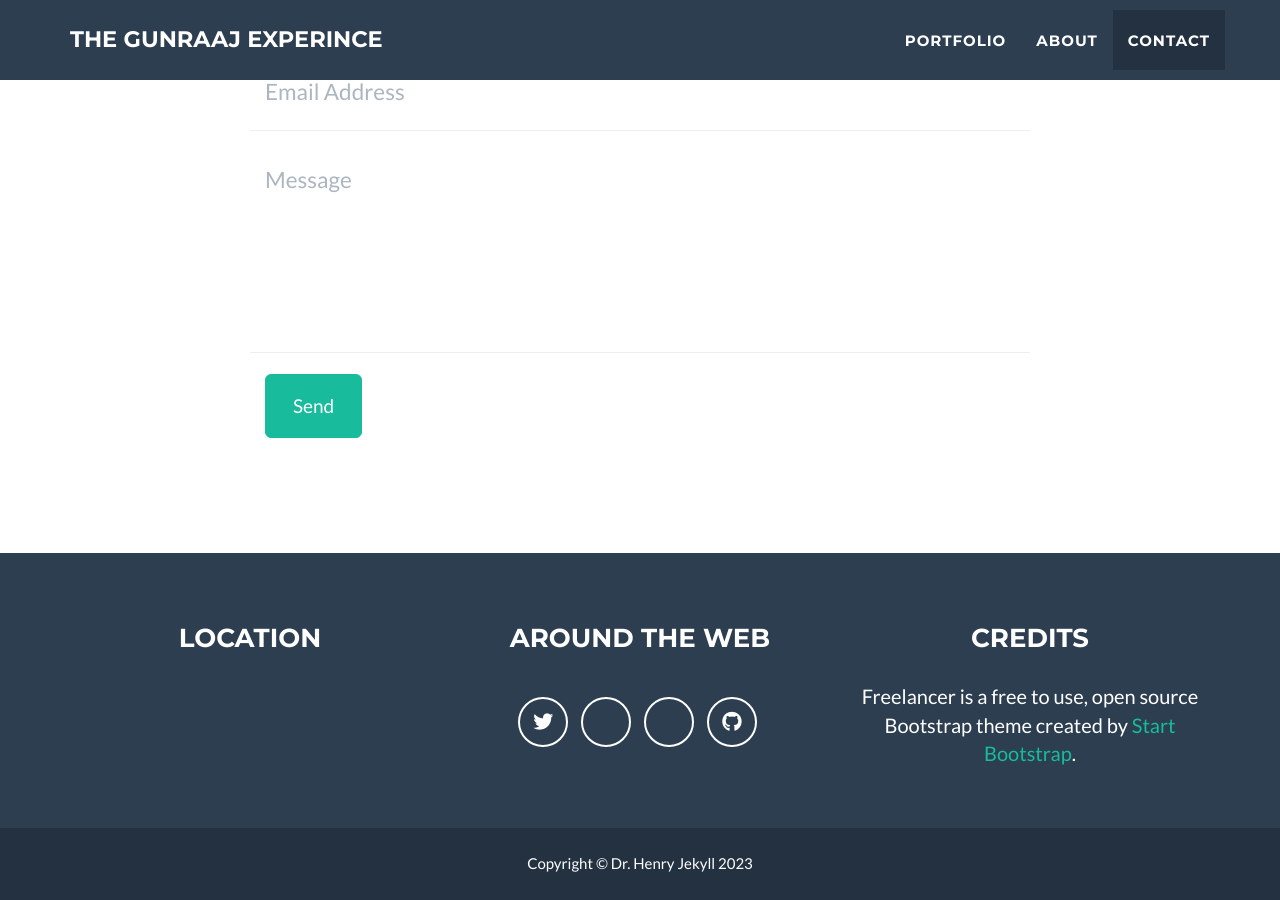
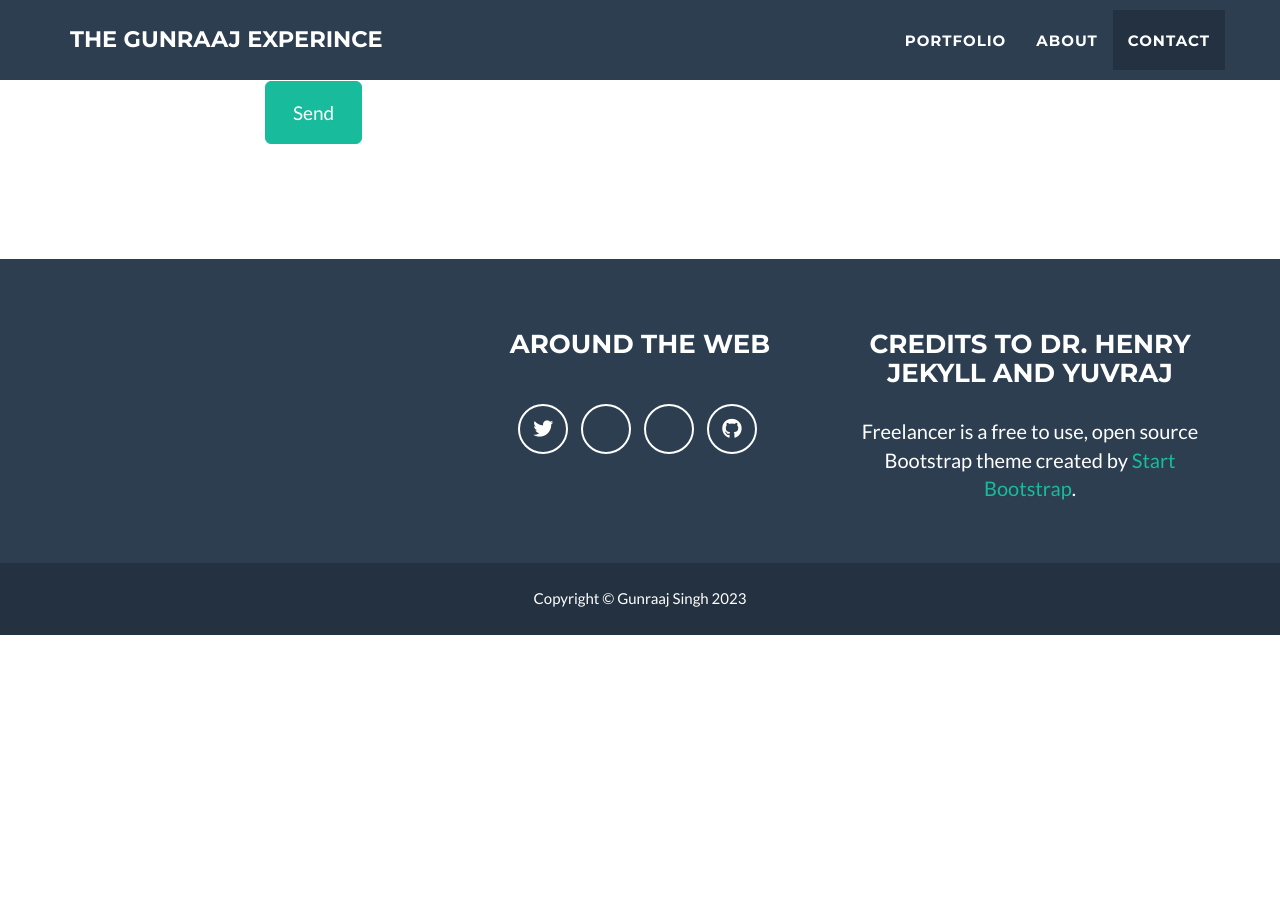
Before and after one commit to Gunraaj/Gunraaj.github.io, a Jekyll site: the page built from _posts/2014-07-18-project-1.markdown, in a window 1280 px wide and 900 px high, scrolled down 2492 px. Built offline with Jekyll 4.4.1, drawn with Linux system fonts in a browser that asks for light colours; after the commit the page ends 3127 px from its top, so only the background shows below that.

Commit message:
Costumised 2nd time

```diff
--- a/_config.yml
+++ b/_config.yml
@@ -30,15 +30,13 @@
 
 # Footer settings
 footer:
-  copyright: Dr. Henry Jekyll
-  location: Location
+  copyright: Gunraaj Singh
   social: Around the Web
-  credits: Credits
-
+  credits: Credits to Dr. Henry Jekyll And Yuvraj
 # Social networks usernames (many more available: google-plus, flickr, dribbble, pinterest, instagram, tumblr, linkedin, etc.)
 social:
   - title: twitter
-    url: http://twitter.com/jekyllrb
+    url: https://twitter.com/Gunraaj_Singh
   - title: Instagram
     url: https://www.instagram.com/gunraaj_spurba/
   - title: Youtube
```
Also changed, not shown: _posts/2014-07-13-project-6.markdown (deleted, +0 -11 lines), _posts/2014-07-14-project-5.markdown (deleted, +0 -11 lines), _posts/2014-07-15-project-4.markdown (deleted, +0 -11 lines), _posts/2014-07-16-project-3.markdown (deleted, +0 -11 lines), _posts/2014-07-17-project-2.markdown (deleted, +0 -11 lines), .github/ISSUE_TEMPLATE/bug_report.md (deleted).
